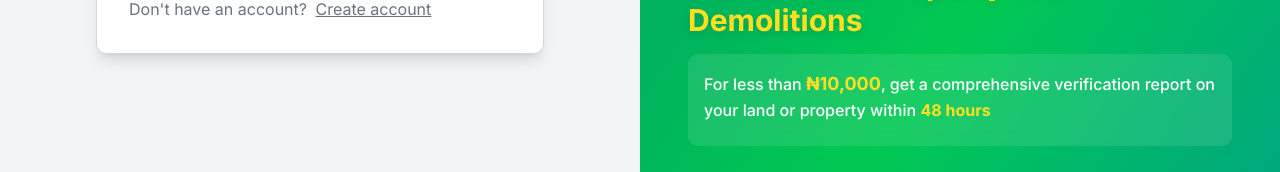
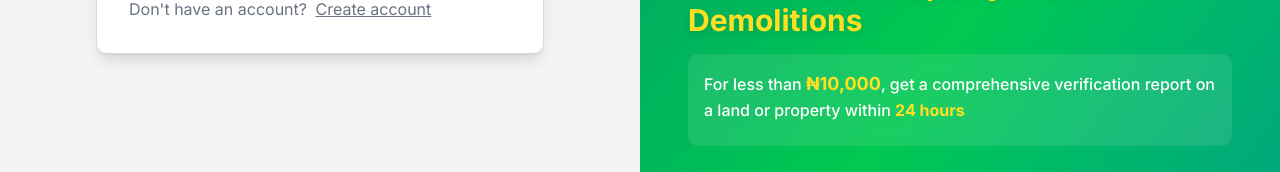
Before and after one commit to agbajekehinde/land-verify, a Next.js app: page /signin in a window 1280 px wide. Shown: the part 418-590 px from the top of the page. Built offline with nearby package versions, Linux system fonts and the light colour scheme; a web font is replaced by a local one.

Commit message:
modified:   app/components/header/header.tsx

```diff
--- a/app/components/header/header.tsx
+++ b/app/components/header/header.tsx
@@ -24,7 +24,7 @@ export default function Header() {
               📣 Limited Offer - Act Now to Prevent Demolition
             </h2>
             <p className="text-xs">
-              For less than ₦10,000, verify your land and check it complies with states planning regulations. Get result within 48 hours.
+              For less than ₦10,000, verify your land and check it complies with states planning regulations. Get result within 24 hours.
             </p>
           </div>
           <button
--- a/app/signin/page.tsx
+++ b/app/signin/page.tsx
@@ -79,7 +79,7 @@ export default function SignInPage() {
              📣 Limited Offer - Act Now to Prevent Demolition
             </h2>
             <p className="text-xs">
-              For less than ₦10,000, verify your land and check it complies with states planning regulations. Get result within 48 hours.
+              For less than ₦10,000, verify a land and check it complies with states planning regulations. Get result within 48 hours.
             </p>
           </div>
           <button
@@ -194,7 +194,7 @@ export default function SignInPage() {
 
           <div className="bg-white/10 p-4 rounded-lg mb-8 backdrop-blur-sm">
             <h5 className="text-sm sm:text-base font-medium mb-2 text-white">
-              For less than <span className="text-yellow-300 font-bold text-lg">₦10,000</span>, get a comprehensive verification report on your land or property within <span className="text-yellow-300 font-bold">48 hours</span>
+              For less than <span className="text-yellow-300 font-bold text-lg">₦10,000</span>, get a comprehensive verification report on a land or property within <span className="text-yellow-300 font-bold">24 hours</span>
             </h5>
           </div>
 
--- a/app/signup/page.tsx
+++ b/app/signup/page.tsx
@@ -80,7 +80,7 @@ export default function EmailVerification() {
             📣 Limited Offer - Act Now to Prevent Demolition
             </h2>
             <p className="text-xs">
-              For less than ₦10,000, verify your land and check it complies with states planning regulations. Get result within 48 hours.
+              For less than ₦10,000, verify a land/property and check it complies with states planning regulations. Get result within 24 hours.
             </p>
           </div>
           <button
@@ -200,7 +200,7 @@ export default function EmailVerification() {
 
           <div className="bg-white/10 p-4 rounded-lg mb-8 backdrop-blur-sm">
             <h5 className="text-sm sm:text-base font-medium mb-2 text-white">
-              For less than <span className="text-yellow-300 font-bold text-lg">₦10,000</span>, get a comprehensive verification report on your land or property within <span className="text-yellow-300 font-bold">48 hours</span>
+              For less than <span className="text-yellow-300 font-bold text-lg">₦10,000</span>, get a comprehensive verification report on a land or property within <span className="text-yellow-300 font-bold">24 hours</span>
             </h5>
           </div>
 
```
